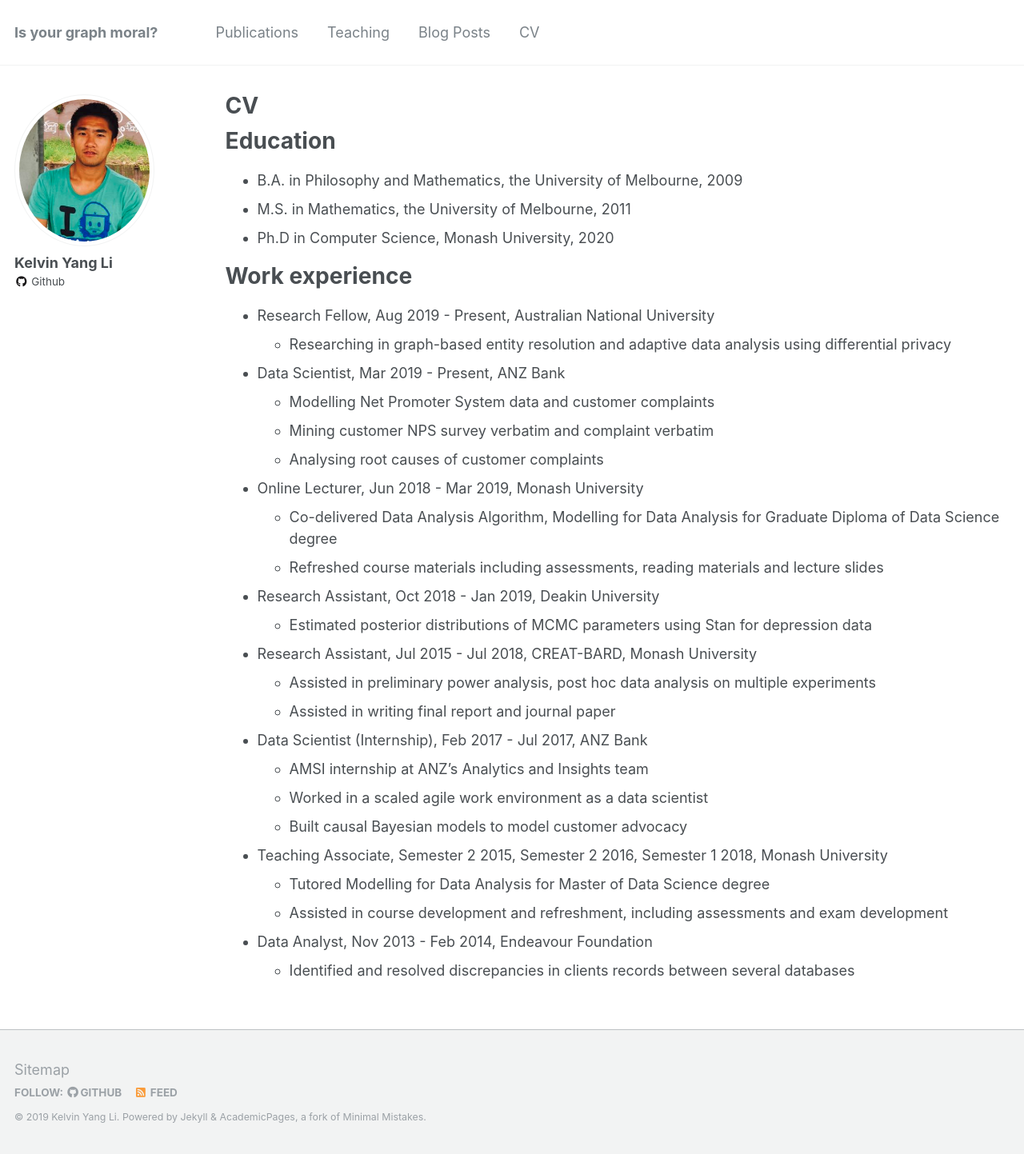
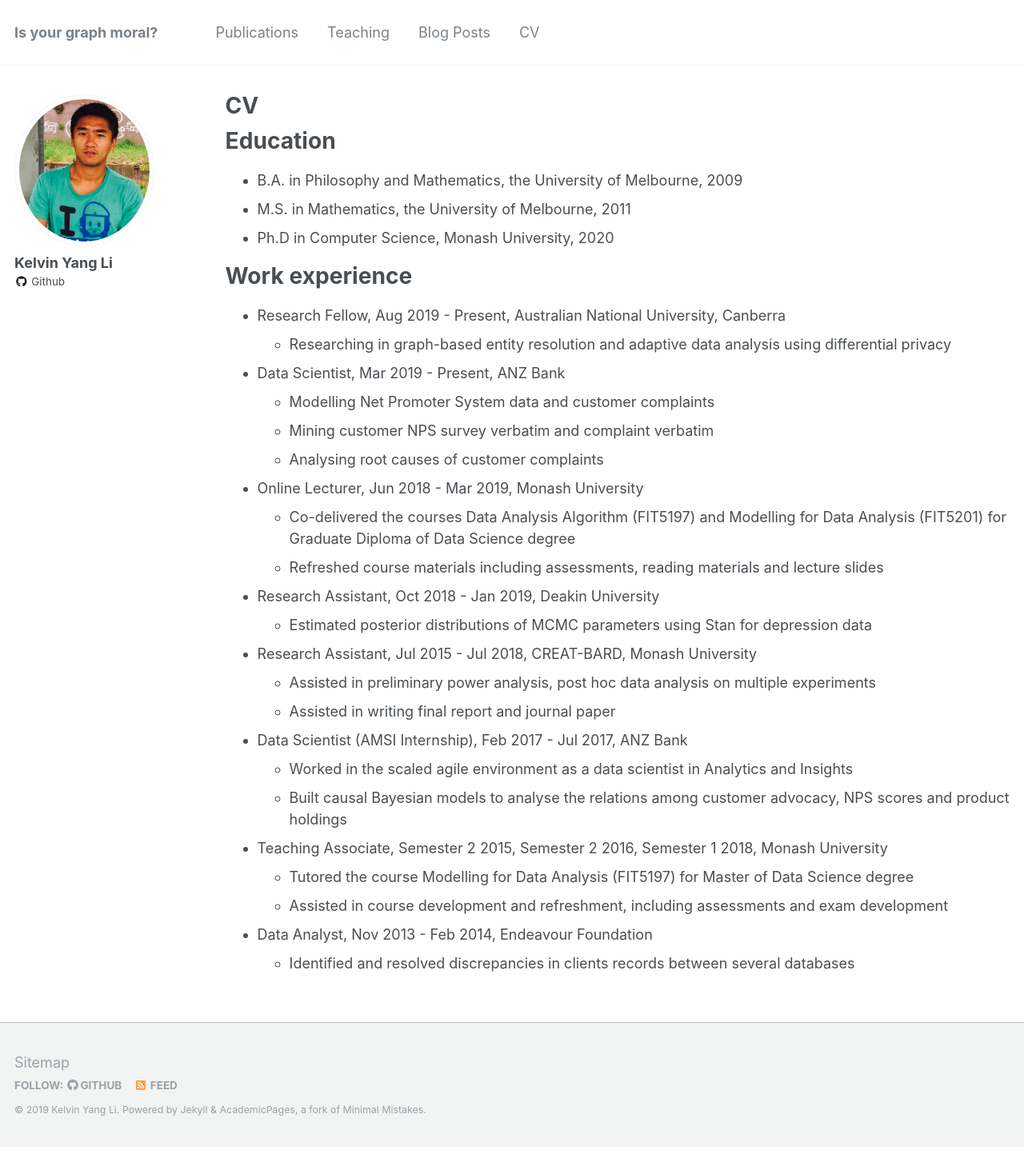
Before and after one commit to kelvinyangli/kelvinyangli.github.io, a Jekyll site: the page built from _pages/cv.md, in a window 1280 px wide. Shown: the whole page at 80% size. Built offline with Jekyll 4.4.1, drawn with Linux system fonts in a browser that asks for light colours.

Commit message:
update cv

```diff
--- a/_pages/cv.md
+++ b/_pages/cv.md
@@ -17,7 +17,7 @@ Education
 
 Work experience
 ======
-* Research Fellow, Aug 2019 - Present, Australian National University
+* Research Fellow, Aug 2019 - Present, Australian National University, Canberra
   * Researching in graph-based entity resolution and adaptive data analysis using differential privacy
 
 * Data Scientist, Mar 2019 - Present, ANZ Bank
@@ -26,7 +26,7 @@ Work experience
   * Analysing root causes of customer complaints
 
 * Online Lecturer, Jun 2018 - Mar 2019, Monash University
-  * Co-delivered Data Analysis Algorithm, Modelling for Data Analysis for Graduate Diploma of Data Science degree
+  * Co-delivered the courses Data Analysis Algorithm (FIT5197) and Modelling for Data Analysis (FIT5201) for Graduate Diploma of Data Science degree
   * Refreshed course materials including assessments, reading materials and lecture slides
 
 * Research Assistant, Oct 2018 - Jan 2019, Deakin University
@@ -36,13 +36,12 @@ Work experience
   * Assisted in preliminary power analysis, post hoc data analysis on multiple experiments
   * Assisted in writing final report and journal paper
 
-* Data Scientist (Internship), Feb 2017 - Jul 2017, ANZ Bank
-  * AMSI internship at ANZ’s Analytics and Insights team
-  * Worked in a scaled agile work environment as a data scientist
-  * Built causal Bayesian models to model customer advocacy
+* Data Scientist (AMSI Internship), Feb 2017 - Jul 2017, ANZ Bank
+  * Worked in the scaled agile environment as a data scientist in Analytics and Insights
+  * Built causal Bayesian models to analyse the relations among customer advocacy, NPS scores and product holdings
 
 * Teaching Associate, Semester 2 2015, Semester 2 2016, Semester 1 2018, Monash University
-  * Tutored Modelling for Data Analysis for Master of Data Science degree
+  * Tutored the course Modelling for Data Analysis (FIT5197) for Master of Data Science degree
   * Assisted in course development and refreshment, including assessments and exam development
 
 * Data Analyst, Nov 2013 - Feb 2014, Endeavour Foundation
```
